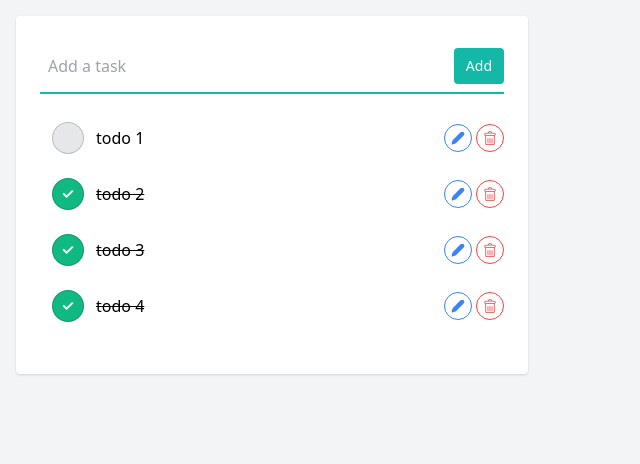
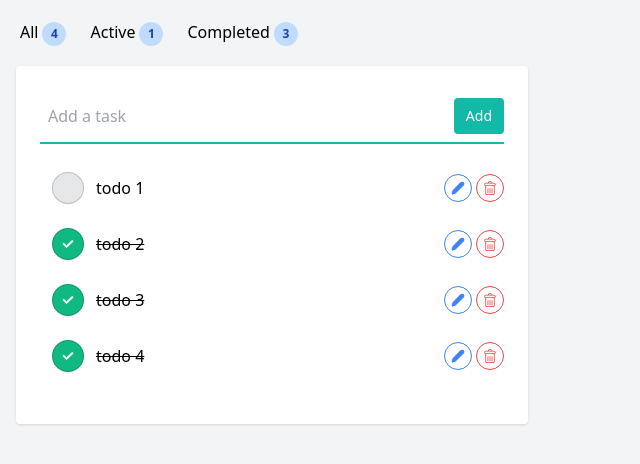
Before and after one commit to balisany/ToDoCaseTask, a React (Vite) app: page / in a window 1280 px wide. Shown: the top 464 px of the page, without its empty margins (0-640 px from the left). Built offline with nearby package versions, Linux system fonts and the light colour scheme.

Commit message:
add simple filter func

```diff
--- a/src/App.tsx
+++ b/src/App.tsx
@@ -1,4 +1,4 @@
-import { useState } from "react";
+import { useEffect, useState } from "react";
 import TodoList from "./components/TodoList";
 import TodoForm from "./components/TodoForm";
 import ToDoMockData from "./data";
@@ -7,6 +7,11 @@ import TodoItem from "./types";
 function App() {
   const initialMockData = ToDoMockData;
   const [todos, setTodos] = useState<TodoItem[]>(initialMockData);
+  const [filteredToDos, setFilteredToDos] = useState<TodoItem[]>(todos);
+
+  useEffect(() => {
+    setFilteredToDos(todos);
+  }, [todos]);
 
   const onSubmit = (title: string) => {
     setTodos((currentTodos) => {
@@ -41,12 +46,69 @@ function App() {
 
   const onEdit = (id: string) => {};
 
+  const countFilteredTasks = (type: "ALL" | "ACTIVE" | "COMPLETED"): number => {
+    const filteredByType =
+      type === "ALL"
+        ? todos
+        : todos.filter((todo) =>
+            type === "COMPLETED" ? todo.completed : !todo.completed
+          );
+
+    return filteredByType.length;
+  };
+
+  const onFilter = (type: "ALL" | "ACTIVE" | "COMPLETED") => {
+    const filtered =
+      type === "ALL"
+        ? todos
+        : todos.filter((todo) =>
+            type === "COMPLETED" ? todo.completed : !todo.completed
+          );
+
+    setFilteredToDos(filtered);
+  };
+
+  const CounterLabel = (props: { count: number }) => {
+    return (
+      <span className="inline-flex items-center justify-center w-6 h-6 ms-1 text-xs font-semibold text-blue-800 bg-blue-200 rounded-full">
+        {Number(props.count)}
+      </span>
+    );
+  };
+
   return (
     <div className="container">
+      <div className="p-1 m-4  flex text-center content-center items-center gap-6">
+        <button
+          type="button"
+          className="hover:underline"
+          onClick={() => onFilter("ALL")}
+        >
+          All
+          <CounterLabel count={countFilteredTasks("ALL")} />
+        </button>
+        <button
+          type="button"
+          className="hover:underline"
+          onClick={() => onFilter("ACTIVE")}
+        >
+          Active
+          <CounterLabel count={countFilteredTasks("ACTIVE")} />
+        </button>
+        <button
+          type="button"
+          className="hover:underline"
+          onClick={() => onFilter("COMPLETED")}
+        >
+          Completed
+          <CounterLabel count={countFilteredTasks("COMPLETED")} />
+        </button>
+      </div>
+
       <div className="bg-white rounded shadow p-6 m-4 sm:w-full md:w-3/4 lg:w-3/4 lg:max-w-lg">
         <TodoForm onSubmit={onSubmit} />
         <TodoList
-          data={todos}
+          data={filteredToDos}
           onEdit={onEdit}
           onDelete={onDelete}
           onToggle={onToggle}
```
